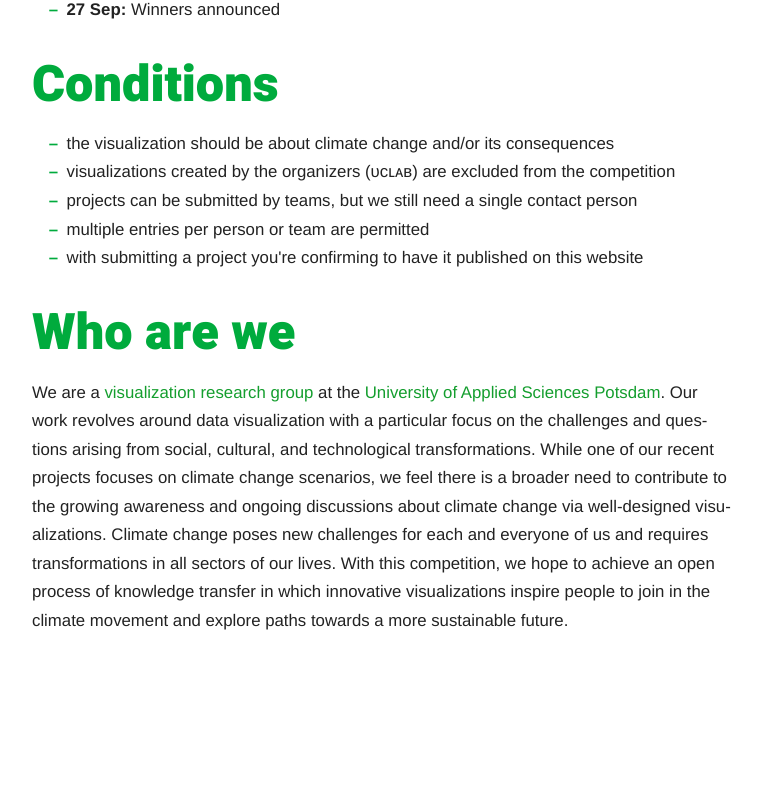
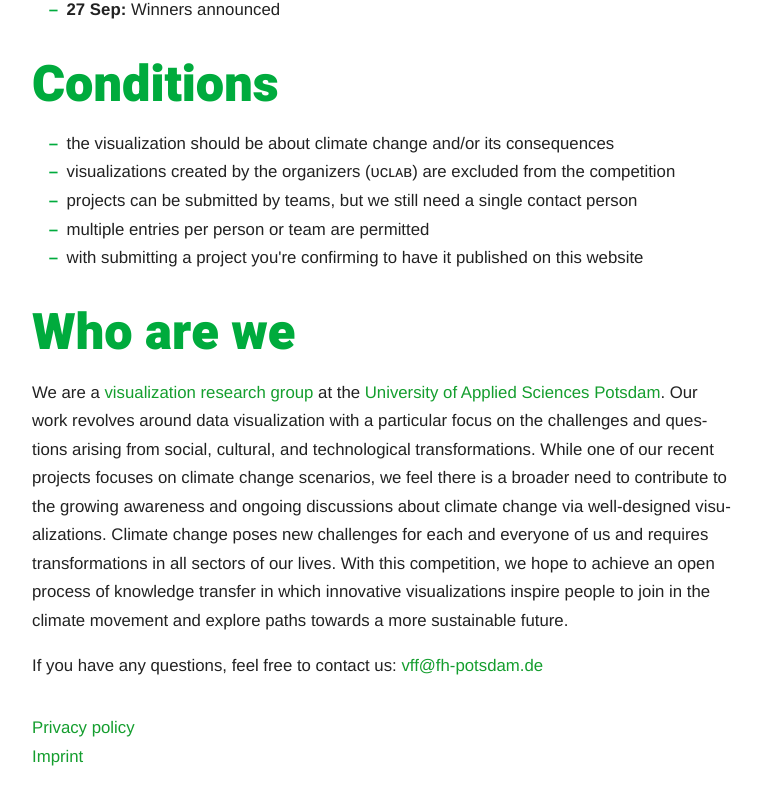
Before and after one commit to uclab-potsdam/vff, a Nuxt app: page / in a window 1280 px wide. Shown: the part 2188-2993 px from the top of the page, without its empty margins (258-1020 px from the left). Before the commit the page ends 2903 px from the top, so only its background shows below. Built offline with nearby package versions, Linux system fonts and the light colour scheme.

Commit message:
imprint, contact, privacy

```diff
--- a/pages/index.vue
+++ b/pages/index.vue
@@ -58,11 +58,14 @@
     <section>
       <h2>Who are we</h2>
       <p>We are a <a href="http://uclab.fh-potsdam.de">visualization research group</a> at the <a href="https://www.fh-potsdam.de/">University of Applied Sciences Potsdam</a>. Our work revolves around data visualization with a particular focus on the challenges and questions arising from social, cultural, and technological transformations. While one of our recent projects focuses on climate change scenarios, we feel there is a broader need to contribute to the growing awareness and ongoing discussions about climate change via well-designed visualizations. Climate change poses new challenges for each and everyone of us and requires transformations in all sectors of our lives. With this competition, we hope to achieve an open process of knowledge transfer in which innovative visualizations inspire people to join in the climate movement and explore paths towards a more sustainable future.</p>
+			<p>If you have any questions, feel free to contact us: <a href="mailto:vff@fh-potsdam.de">vff@fh-potsdam.de</a></p>
     </section>
-    <!-- <footer>
-      <h2>Imprint</h2>
-      <p>The Visualisation for Climate Competition is organised by the Urban Complexity Lab at the FH Potsdam</p>
-    </footer> -->
+    <footer>
+      <p>
+				<a href="https://www.fh-potsdam.de/datenschutzhinweis/">Privacy policy</a><br>
+				<a href="https://www.fh-potsdam.de/impressum/">Imprint</a>
+			</p>
+    </footer>
   </div>
 </template>
 
```
